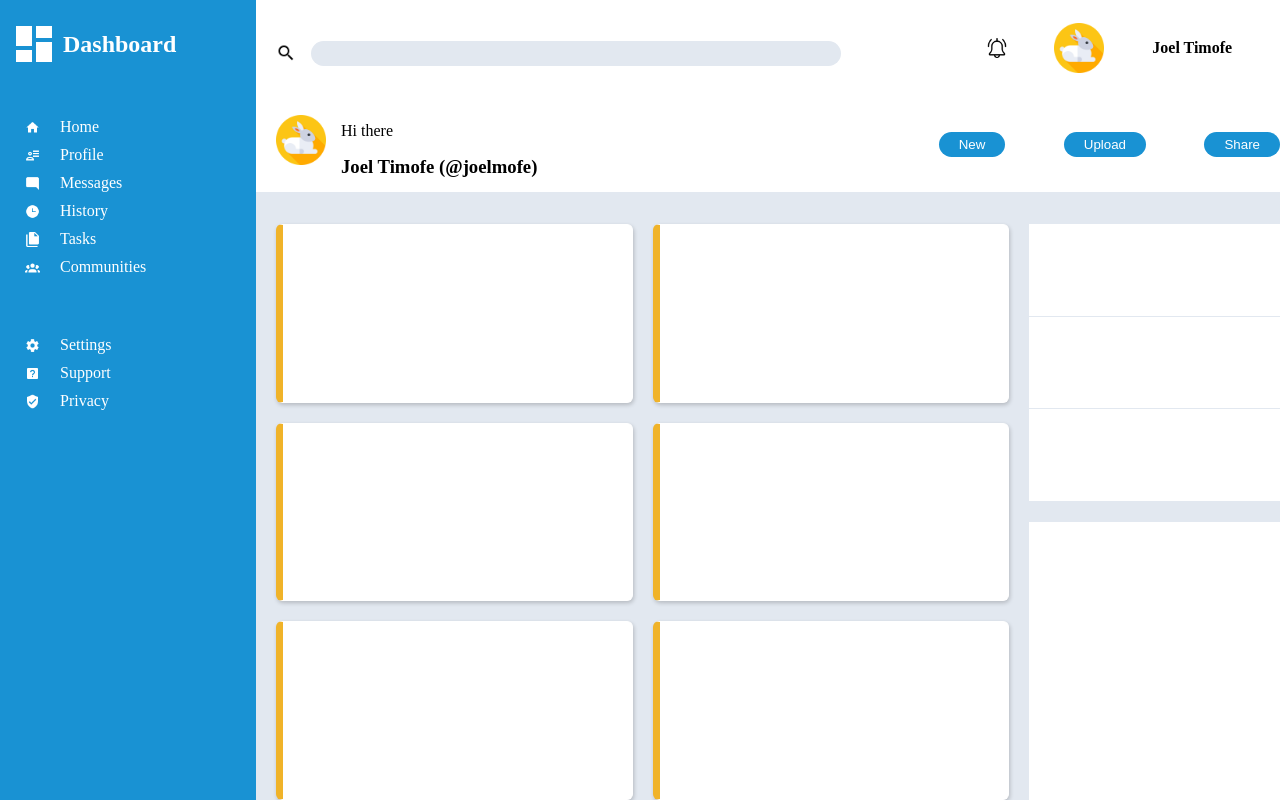
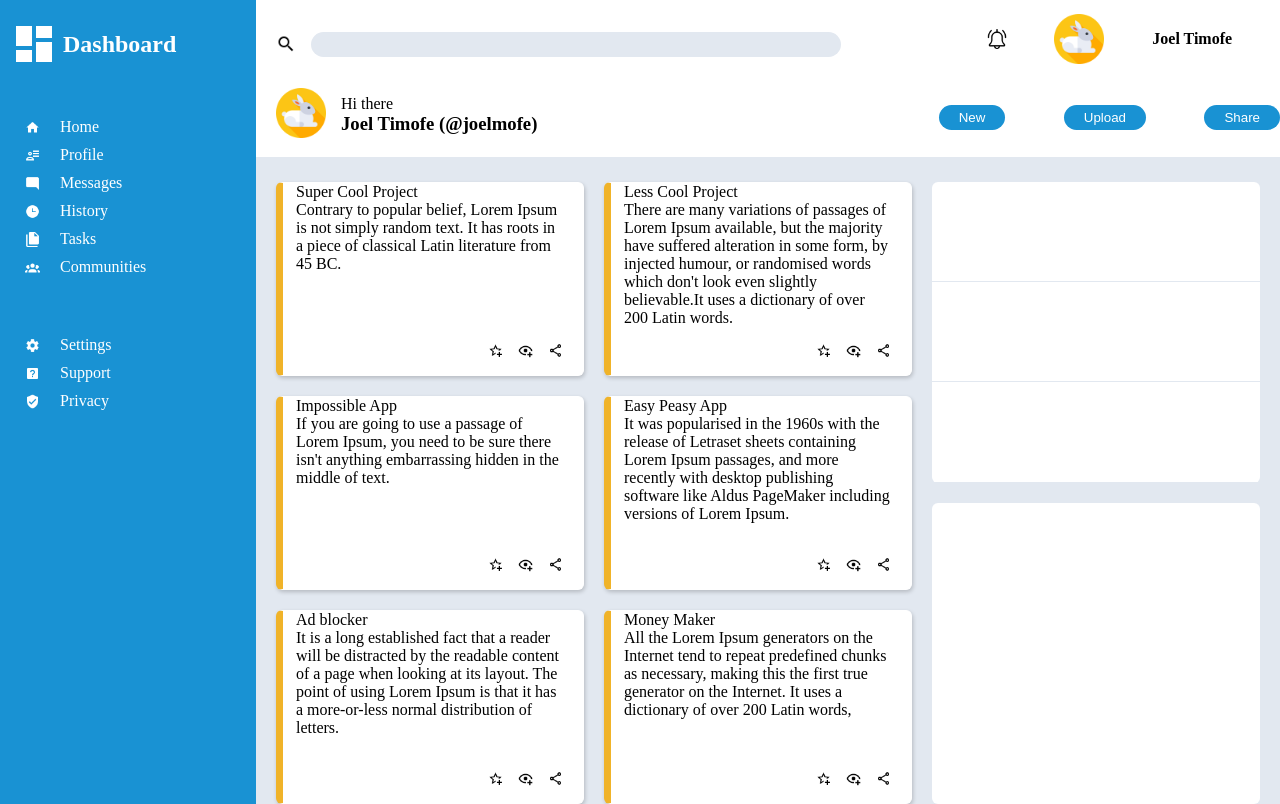
Before and after one commit to Liztowoju/admin-dashboard, a plain HTML site: page index.html in a window 1280 px wide. Drawn offline with Linux system fonts and the light colour scheme.

Commit message:
setup the layout/content of the stickers

```diff
--- a/index.html
+++ b/index.html
@@ -6,6 +6,7 @@
     <meta http-equiv="X-UA-Compatible" content="IE=edge">
     <meta name="viewport" content="width=device-width, initial-scale=1.0">
     <title>Document</title>
+    <link rel="normalise-css" href="normalise.css"></link>
     <link rel="stylesheet" href="style.css">
 </head>
 
@@ -62,9 +63,9 @@
                 <div class="left-links">
                     <div class="upper-links">
                         <img class="search-img" style="width: 20px;" src="magnify.png" alt="search icon">
-                        <form action="get" class="search" >
-                        <input type="search" id="site-search" name="search">
-                    </form>
+                        <form action="get" class="search">
+                            <input type="search" id="site-search" name="search">
+                        </form>
 
 
                     </div>
@@ -93,12 +94,72 @@
             </div>
             <div class="cards">
                 <div class="projects">
-                    <div class="stickers"></div>
-                    <div class="stickers"></div>
-                    <div class="stickers"></div>
-                    <div class="stickers"></div>
-                    <div class="stickers"></div>
-                    <div class="stickers"></div>
+                    <div class="stickers">
+                        <div class="description">
+                            <p> <span> Super Cool Project </span><br>
+                                Contrary to popular belief, Lorem Ipsum is not simply random text. It has roots in a piece of classical Latin literature from 45 BC.</p>
+                        </div>
+                        <div class="three-icons">
+                            <img class="star" src="star-plus-outline.png" alt="star-plus-logo">
+                            <img class="eye" src="eye-plus-outline.png" alt="eye-plus-logo">
+                            <img class="share" src="share-variant-outline.png" alt="share-logo">
+                        </div>
+                    </div>
+                    <div class="stickers">
+                        <div class="description">
+                            <p><span>Less Cool Project</span><br>
+                                There are many variations of passages of Lorem Ipsum available, but the majority have suffered alteration in some form, by injected humour, or randomised words which don't look even slightly believable.It uses a dictionary of over 200 Latin words.</p>
+                        </div>
+                        <div class="three-icons">
+                            <img class="star" src="star-plus-outline.png" alt="star-plus-logo">
+                            <img class="eye" src="eye-plus-outline.png" alt="eye-plus-logo">
+                            <img class="share" src="share-variant-outline.png" alt="share-logo">
+                        </div>
+                    </div>
+                    <div class="stickers">
+                        <div class="description">
+                            <p><span>Impossible App</span><br>
+                                If you are going to use a passage of Lorem Ipsum, you need to be sure there isn't anything embarrassing hidden in the middle of text. </p>
+                        </div>
+                        <div class="three-icons">
+                            <img class="star" src="star-plus-outline.png" alt="star-plus-logo">
+                            <img class="eye" src="eye-plus-outline.png" alt="eye-plus-logo">
+                            <img class="share" src="share-variant-outline.png" alt="share-logo">
+                        </div>
+                    </div>
+                    <div class="stickers">
+                        <div class="description">
+                            <p><span>Easy Peasy App</span><br>
+                                It was popularised in the 1960s with the release of Letraset sheets containing Lorem Ipsum passages, and more recently with desktop publishing software like Aldus PageMaker including versions of Lorem Ipsum.</p>
+                        </div>
+                        <div class="three-icons">
+                            <img class="star" src="star-plus-outline.png" alt="star-plus-logo">
+                            <img class="eye" src="eye-plus-outline.png" alt="eye-plus-logo">
+                            <img class="share" src="share-variant-outline.png" alt="share-logo">
+                        </div>
+                    </div>
+                    <div class="stickers">
+                        <div class="description">
+                            <p><SPan>Ad blocker</SPan><br>
+                                It is a long established fact that a reader will be distracted by the readable content of a page when looking at its layout. The point of using Lorem Ipsum is that it has a more-or-less normal distribution of letters.</p>
+                        </div>
+                        <div class="three-icons">
+                            <img class="star" src="star-plus-outline.png" alt="star-plus-logo">
+                            <img class="eye" src="eye-plus-outline.png" alt="eye-plus-logo">
+                            <img class="share" src="share-variant-outline.png" alt="share-logo">
+                        </div>
+                    </div>
+                    <div class="stickers">
+                        <div class="description">
+                            <p><span>Money Maker</span><br>
+                                All the Lorem Ipsum generators on the Internet tend to repeat predefined chunks as necessary, making this the first true generator on the Internet. It uses a dictionary of over 200 Latin words, </p>
+                        </div>
+                        <div class="three-icons">
+                            <img class="star" src="star-plus-outline.png" alt="star-plus-logo">
+                            <img class="eye" src="eye-plus-outline.png" alt="eye-plus-logo">
+                            <img class="share" src="share-variant-outline.png" alt="share-logo">
+                        </div>
+                    </div>
                 </div>
                 <div class="asides">
                     <div class="announcements">
--- /dev/null
+++ b/normalise.css
@@ -0,0 +1,303 @@
+/* http://meyerweb.com/eric/tools/css/reset/
+   v2.0 | 20110126
+   License: none (public domain)
+*/
+
+/*! modern-normalize v1.1.0 | MIT License | https://github.com/sindresorhus/modern-normalize */
+
+/*
+Document
+========
+*/
+
+/**
+Use a better box model (opinionated).
+*/
+
+*,
+::before,
+::after {
+	box-sizing: border-box;
+}
+
+/**
+Use a more readable tab size (opinionated).
+*/
+
+html {
+	-moz-tab-size: 4;
+	tab-size: 4;
+}
+
+/**
+1. Correct the line height in all browsers.
+2. Prevent adjustments of font size after orientation changes in iOS.
+*/
+
+html {
+	line-height: 1.15; /* 1 */
+	-webkit-text-size-adjust: 100%; /* 2 */
+}
+
+/*
+Sections
+========
+*/
+
+/**
+Remove the margin in all browsers.
+*/
+
+body {
+	margin: 0;
+}
+
+/**
+Improve consistency of default fonts in all browsers. (https://github.com/sindresorhus/modern-normalize/issues/3)
+*/
+
+body {
+	font-family:
+		system-ui,
+		-apple-system, /* Firefox supports this but not yet `system-ui` */
+		'Segoe UI',
+		Roboto,
+		Helvetica,
+		Arial,
+		sans-serif,
+		'Apple Color Emoji',
+		'Segoe UI Emoji';
+}
+
+/*
+Grouping content
+================
+*/
+
+/**
+1. Add the correct height in Firefox.
+2. Correct the inheritance of border color in Firefox. (https://bugzilla.mozilla.org/show_bug.cgi?id=190655)
+*/
+
+hr {
+	height: 0; /* 1 */
+	color: inherit; /* 2 */
+}
+
+/*
+Text-level semantics
+====================
+*/
+
+/**
+Add the correct text decoration in Chrome, Edge, and Safari.
+*/
+
+abbr[title] {
+	text-decoration: underline dotted;
+}
+
+/**
+Add the correct font weight in Edge and Safari.
+*/
+
+b,
+strong {
+	font-weight: bolder;
+}
+
+/**
+1. Improve consistency of default fonts in all browsers. (https://github.com/sindresorhus/modern-normalize/issues/3)
+2. Correct the odd 'em' font sizing in all browsers.
+*/
+
+code,
+kbd,
+samp,
+pre {
+	font-family:
+		ui-monospace,
+		SFMono-Regular,
+		Consolas,
+		'Liberation Mono',
+		Menlo,
+		monospace; /* 1 */
+	font-size: 1em; /* 2 */
+}
+
+/**
+Add the correct font size in all browsers.
+*/
+
+small {
+	font-size: 80%;
+}
+
+/**
+Prevent 'sub' and 'sup' elements from affecting the line height in all browsers.
+*/
+
+sub,
+sup {
+	font-size: 75%;
+	line-height: 0;
+	position: relative;
+	vertical-align: baseline;
+}
+
+sub {
+	bottom: -0.25em;
+}
+
+sup {
+	top: -0.5em;
+}
+
+/*
+Tabular data
+============
+*/
+
+/**
+1. Remove text indentation from table contents in Chrome and Safari. (https://bugs.chromium.org/p/chromium/issues/detail?id=999088, https://bugs.webkit.org/show_bug.cgi?id=201297)
+2. Correct table border color inheritance in all Chrome and Safari. (https://bugs.chromium.org/p/chromium/issues/detail?id=935729, https://bugs.webkit.org/show_bug.cgi?id=195016)
+*/
+
+table {
+	text-indent: 0; /* 1 */
+	border-color: inherit; /* 2 */
+}
+
+/*
+Forms
+=====
+*/
+
+/**
+1. Change the font styles in all browsers.
+2. Remove the margin in Firefox and Safari.
+*/
+
+button,
+input,
+optgroup,
+select,
+textarea {
+	font-family: inherit; /* 1 */
+	font-size: 100%; /* 1 */
+	line-height: 1.15; /* 1 */
+	margin: 0; /* 2 */
+}
+
+/**
+Remove the inheritance of text transform in Edge and Firefox.
+1. Remove the inheritance of text transform in Firefox.
+*/
+
+button,
+select { /* 1 */
+	text-transform: none;
+}
+
+/**
+Correct the inability to style clickable types in iOS and Safari.
+*/
+
+button,
+[type='button'],
+[type='reset'],
+[type='submit'] {
+	-webkit-appearance: button;
+}
+
+/**
+Remove the inner border and padding in Firefox.
+*/
+
+::-moz-focus-inner {
+	border-style: none;
+	padding: 0;
+}
+
+/**
+Restore the focus styles unset by the previous rule.
+*/
+
+:-moz-focusring {
+	outline: 1px dotted ButtonText;
+}
+
+/**
+Remove the additional ':invalid' styles in Firefox.
+See: https://github.com/mozilla/gecko-dev/blob/2f9eacd9d3d995c937b4251a5557d95d494c9be1/layout/style/res/forms.css#L728-L737
+*/
+
+:-moz-ui-invalid {
+	box-shadow: none;
+}
+
+/**
+Remove the padding so developers are not caught out when they zero out 'fieldset' elements in all browsers.
+*/
+
+legend {
+	padding: 0;
+}
+
+/**
+Add the correct vertical alignment in Chrome and Firefox.
+*/
+
+progress {
+	vertical-align: baseline;
+}
+
+/**
+Correct the cursor style of increment and decrement buttons in Safari.
+*/
+
+::-webkit-inner-spin-button,
+::-webkit-outer-spin-button {
+	height: auto;
+}
+
+/**
+1. Correct the odd appearance in Chrome and Safari.
+2. Correct the outline style in Safari.
+*/
+
+[type='search'] {
+	-webkit-appearance: textfield; /* 1 */
+	outline-offset: -2px; /* 2 */
+}
+
+/**
+Remove the inner padding in Chrome and Safari on macOS.
+*/
+
+::-webkit-search-decoration {
+	-webkit-appearance: none;
+}
+
+/**
+1. Correct the inability to style clickable types in iOS and Safari.
+2. Change font properties to 'inherit' in Safari.
+*/
+
+::-webkit-file-upload-button {
+	-webkit-appearance: button; /* 1 */
+	font: inherit; /* 2 */
+}
+
+/*
+Interactive
+===========
+*/
+
+/*
+Add the correct display in Chrome and Safari.
+*/
+
+summary {
+	display: list-item;
+}
--- a/style.css
+++ b/style.css
@@ -1,4 +1,7 @@
-body, h1, h2, h3, h4, h5, h6{
+@import url('https://fonts.googleapis.com/css2?family=Roboto:wght@400;700&display=swap');
+
+
+body, h1, h2, h3, h4, h5, h6, p{
     margin: 0;
     padding: 0;
 }
@@ -52,13 +55,14 @@ body, h1, h2, h3, h4, h5, h6{
 .main-content{
     background-color: #e2e8f0;
     display: grid;
-    grid-template-rows: 1fr 3fr;
-    gap: 32px;
+    grid-template-rows: 1fr 4fr;
+    gap: 20px;
 }
 .header{
     background-color: white;
     display: grid;
     grid-template-columns: 2fr 1fr;
+    /* margin-bottom: 5px; */
 
 }
 .left-links{
@@ -128,8 +132,10 @@ body, h1, h2, h3, h4, h5, h6{
 }
 .cards{
     display: grid;
-    grid-template-columns: 3fr 1fr;
+    grid-template-columns: 2fr 1fr;
     gap: 20px;
+    margin-top: 5px;
+    margin-right: 20px;
 }
 .projects{
     margin-left: 20px;
@@ -139,6 +145,10 @@ body, h1, h2, h3, h4, h5, h6{
     gap: 20px;
 }
 .stickers{
+    display: grid;
+    grid-template-rows: 3fr 1fr;
+    padding-left: 13px;
+    padding-right: 20px;
     border: 1px solid white;
     border-radius: 6px;
     background: #fff;
@@ -154,6 +164,7 @@ body, h1, h2, h3, h4, h5, h6{
 background-color: white;
 display: grid;
 grid-template-rows: 1fr 1fr 1fr;
+border-radius: 6px;
 
 }
 .items{
@@ -161,4 +172,15 @@ grid-template-rows: 1fr 1fr 1fr;
 }
 .trending{
     background-color: white;
+    border-radius: 6px;
 }
+.three-icons{
+    display: flex;
+    flex-direction: row;
+    justify-content: flex-end;
+    align-items: center;
+}
+.star, .eye, .share{
+width: 15px;
+padding-left: 15px;
+}
```
Also changed, not shown: eye-plus-outline.png (added), share-variant-outline.png (added), star-plus-outline.png (added).
